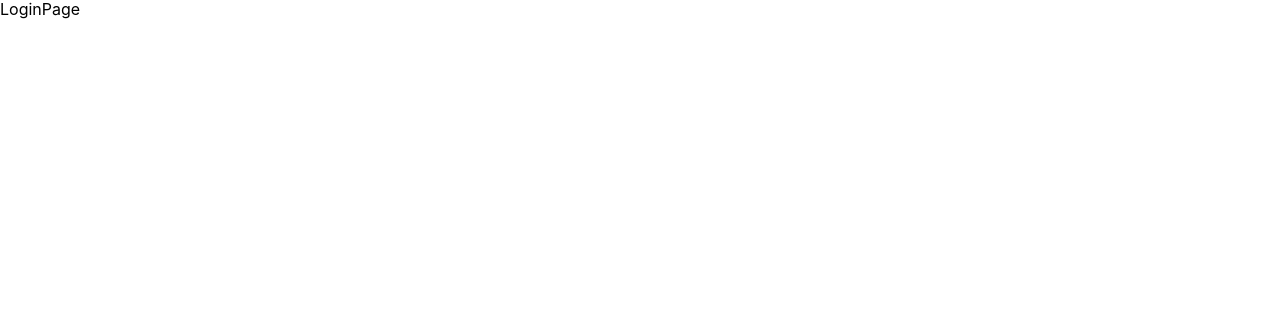
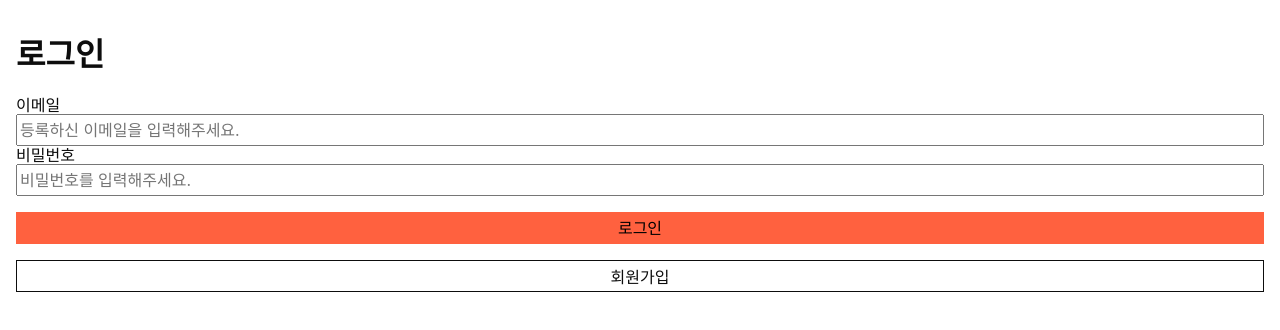
Before and after one commit to team-myungsang/myungsang_frontend, a React (Create React App) app: page /login in a window 1280 px wide. Shown: the top 330 px of the page. Built offline with nearby package versions, Linux system fonts and the light colour scheme.

Commit message:
feat: 임시 로그인 레이아웃 설정

```diff
--- a/src/App.tsx
+++ b/src/App.tsx
@@ -1,6 +1,6 @@
 import { PATH } from '@constants/path';
 import LikeListPage from '@pages/LikeListPage';
-import LoginPage from '@pages/LoginPage';
+import LoginPage from '@pages/loginPage/LoginPage';
 import MainPage from '@pages/MainPage';
 import MyVideoPage from '@pages/MyVideoPage';
 import ProfilePage from '@pages/ProfilePage';
--- a/src/pages/LoginPage.tsx
+++ /dev/null
@@ -1,5 +0,0 @@
-function LoginPage() {
-  return <div>LoginPage</div>;
-}
-
-export default LoginPage;
--- /dev/null
+++ b/src/pages/loginPage/LoginPage.style.ts
@@ -0,0 +1,40 @@
+import styled from 'styled-components';
+
+export const LoginPageWrapper = styled.div`
+  padding: 1rem;
+  color: ${p => p.theme.color.black};
+
+  input {
+    width: 100%;
+    height: 2rem;
+  }
+
+  button {
+    width: 100%;
+    height: 2rem;
+    border: 0;
+    outline: none;
+  }
+
+  button[type='submit'] {
+    margin-top: 1rem;
+    background-color: ${p => p.theme.color.orange};
+  }
+  a {
+    display: block;
+    text-align: center;
+    width: 100%;
+    height: 2rem;
+    line-height: 2rem;
+    border: 1px solid ${p => p.theme.color.black};
+    text-decoration: none;
+    color: ${p => p.theme.color.black};
+
+    margin-top: 1rem;
+  }
+
+  .errMsg {
+    color: ${p => p.theme.color.orange};
+    margin: 5px 0;
+  }
+`;
--- /dev/null
+++ b/src/pages/loginPage/LoginPage.tsx
@@ -0,0 +1,55 @@
+import { PATH } from '@constants/path';
+import { useForm } from 'react-hook-form';
+import { Link } from 'react-router-dom';
+import { LoginPageWrapper } from './LoginPage.style';
+
+interface LoginFormData {
+  email: string;
+  password: string;
+}
+
+function LoginPage() {
+  const {
+    register,
+    handleSubmit,
+    formState: { errors },
+  } = useForm<LoginFormData>();
+
+  const onSubmit = handleSubmit(data => {
+    /** @todo Call api */
+    console.log(data);
+  });
+  return (
+    <LoginPageWrapper>
+      <h1>로그인</h1>
+
+      <form onSubmit={onSubmit}>
+        <label htmlFor="email">이메일</label>
+        <input
+          id="email"
+          type="email"
+          placeholder="등록하신 이메일을 입력해주세요."
+          {...register('email', { required: true })}
+        />
+        <label htmlFor="password">비밀번호</label>
+        <input
+          id="password"
+          type="password"
+          placeholder="비밀번호를 입력해주세요."
+          {...register('password', { required: true })}
+        />
+        {(errors.email || errors.password) && (
+          <div className="errMsg">이메일 또는 패스워드를 입력해주세요.</div>
+        )}
+        <div>
+          <button type="submit">로그인</button>
+        </div>
+        <div>
+          <Link to={PATH.SIGNUP}>회원가입</Link>
+        </div>
+      </form>
+    </LoginPageWrapper>
+  );
+}
+
+export default LoginPage;
```
